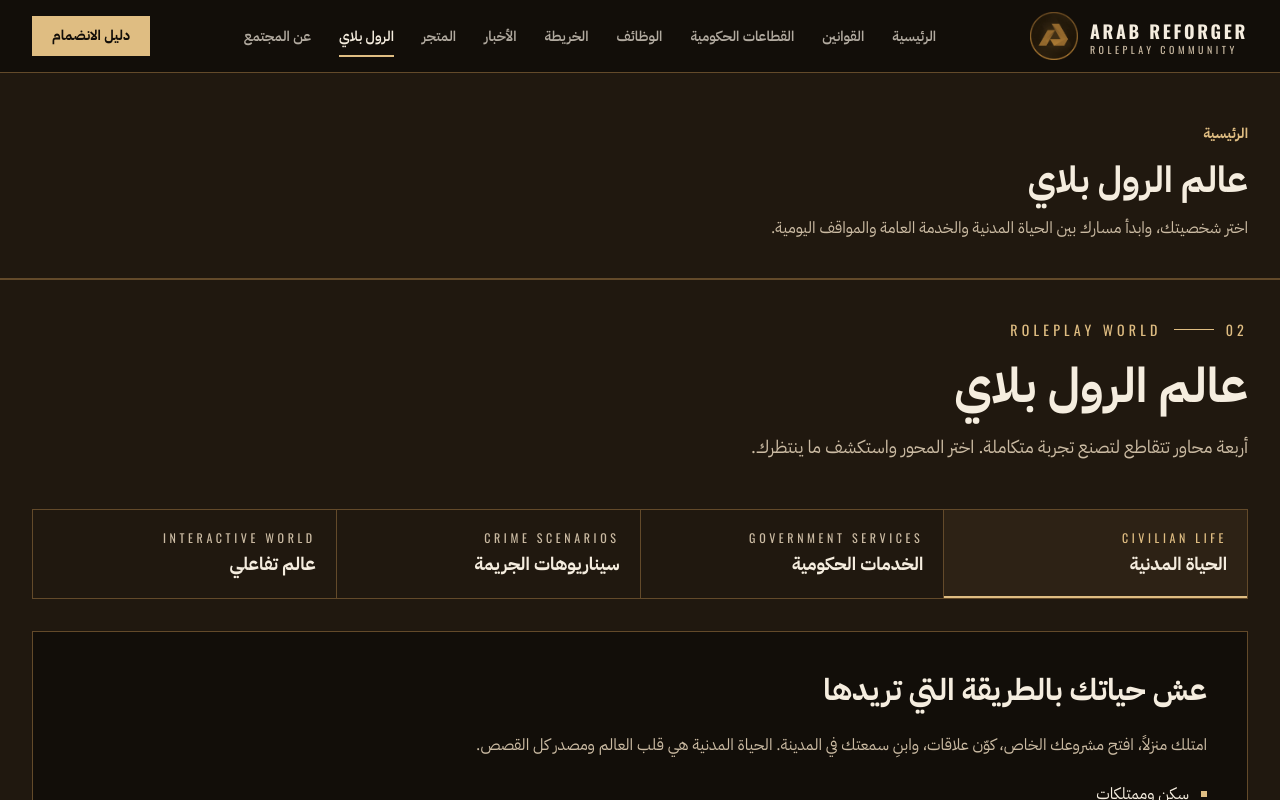
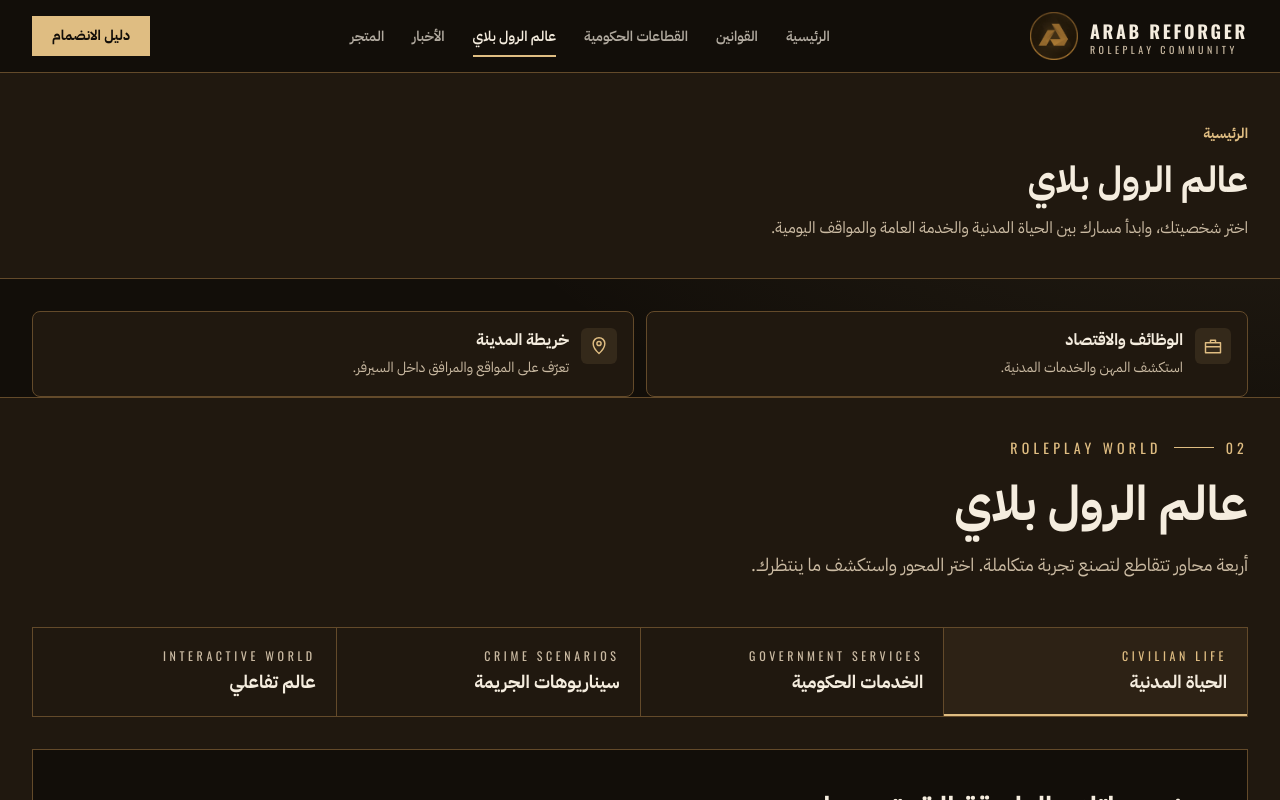
Before and after one commit to dhybalrwqy911-png/nextjs-boilerplate, a Next.js app: page /roleplay in a window 1280 px wide. Shown: the top 800 px of the page. Built offline with nearby package versions, Linux system fonts and the light colour scheme.

Commit message:
Consolidate site navigation around the roleplay guide

```diff
--- a/app/roleplay/page.tsx
+++ b/app/roleplay/page.tsx
@@ -1,5 +1,31 @@
 import type { Metadata } from "next";
+import Link from "next/link";
+import { BriefcaseIcon, MapPinIcon } from "@/components/icons";
 import { PageShell } from "@/components/page-shell";
 import { RoleplayWorld } from "@/components/roleplay-world";
-export const metadata:Metadata={title:"عالم الرول بلاي | ARAB REFORGER"};
-export default function Page(){return <PageShell title="عالم الرول بلاي" description="اختر شخصيتك، وابدأ مسارك بين الحياة المدنية والخدمة العامة والمواقف اليومية."><RoleplayWorld/></PageShell>}
+
+export const metadata: Metadata = { title: "عالم الرول بلاي | ARAB REFORGER" };
+
+const guides = [
+  { href: "/jobs", title: "الوظائف والاقتصاد", description: "استكشف المهن والخدمات المدنية.", Icon: BriefcaseIcon },
+  { href: "/map", title: "خريطة المدينة", description: "تعرّف على المواقع والمرافق داخل السيرفر.", Icon: MapPinIcon },
+];
+
+export default function Page() {
+  return (
+    <PageShell title="عالم الرول بلاي" description="اختر شخصيتك، وابدأ مسارك بين الحياة المدنية والخدمة العامة والمواقف اليومية.">
+      <nav aria-label="أدلة عالم الرول بلاي" className="mx-auto grid max-w-7xl gap-3 px-4 pt-5 sm:grid-cols-2 md:px-8 md:pt-8">
+        {guides.map(({ href, title, description, Icon }) => (
+          <Link key={href} href={href} className="flex min-h-20 items-start gap-3 rounded-lg border border-border bg-surface p-4 hover:border-accent focus-visible:outline-2 focus-visible:outline-accent">
+            <span className="grid size-9 shrink-0 place-items-center rounded-md bg-accent/10 text-accent"><Icon aria-hidden="true" className="size-5" /></span>
+            <div>
+              <span className="block font-bold">{title}</span>
+              <span className="mt-1 block text-sm leading-6 text-muted">{description}</span>
+            </div>
+          </Link>
+        ))}
+      </nav>
+      <RoleplayWorld />
+    </PageShell>
+  );
+}
--- a/lib/site.ts
+++ b/lib/site.ts
@@ -7,15 +7,13 @@ export const navItems: NavItem[] = [
   { href: "/", label: "الرئيسية" },
   { href: "/rules", label: "القوانين" },
   { href: "/departments", label: "القطاعات الحكومية" },
-  { href: "/jobs", label: "الوظائف" },
-  { href: "/map", label: "الخريطة" },
+  { href: "/roleplay", label: "عالم الرول بلاي" },
   { href: "/news", label: "الأخبار" },
   { href: "/store", label: "المتجر" },
-  { href: "/roleplay", label: "الرول بلاي" },
-  { href: "/about", label: "عن المجتمع" },
 ];
 
 export function isActivePath(pathname: string, href: string) {
   if (href === "/") return pathname === "/";
+  if (href === "/roleplay" && ["/jobs", "/map"].includes(pathname)) return true;
   return pathname === href || pathname.startsWith(`${href}/`);
 }
```
